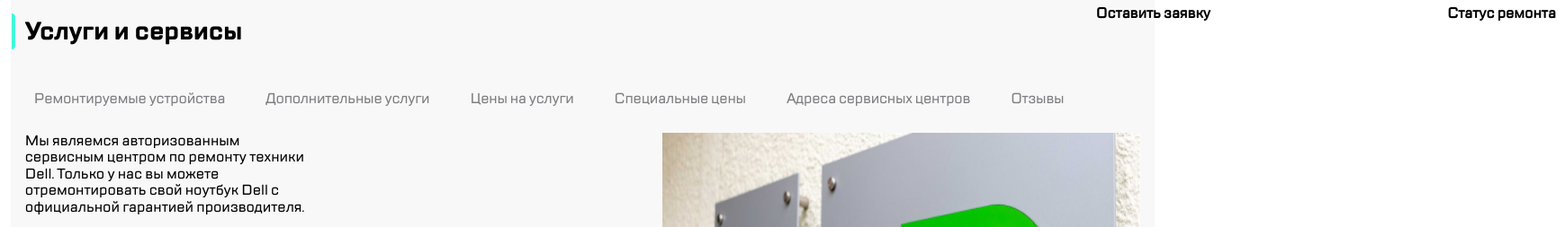
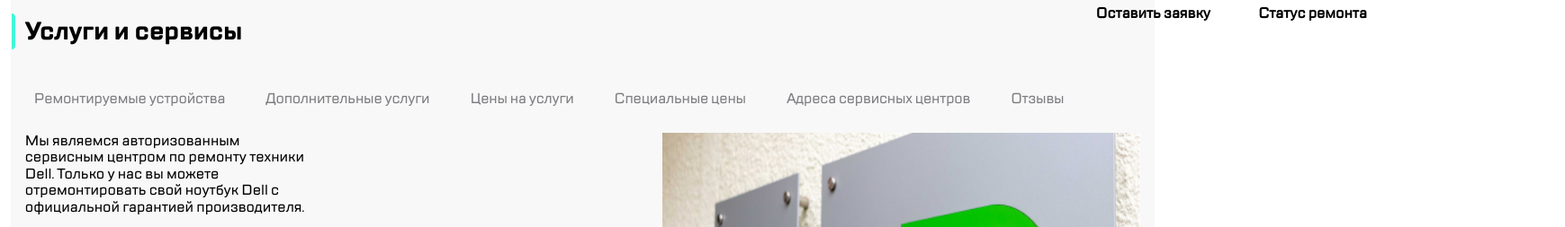
Before and after one commit to Daniil002/KATA_final_project_HTML, a website built with webpack: page src/index.html in a window 1536 px wide. Shown: the top 253 px of the page at 90% size, 1739 px wide, since content can reach past the window. Built offline with nearby package versions, Linux system fonts and the light colour scheme; files whose address does not match are found by name.

Commit message:
buttons errors second

```diff
--- a/src/style/_main.scss
+++ b/src/style/_main.scss
@@ -73,7 +73,7 @@
     .main-description__button--second {
         display: inline-block;
         position: relative;
-        left: 1460px;
+        left: 1250px;
         top: -50px;
     }
 
```
